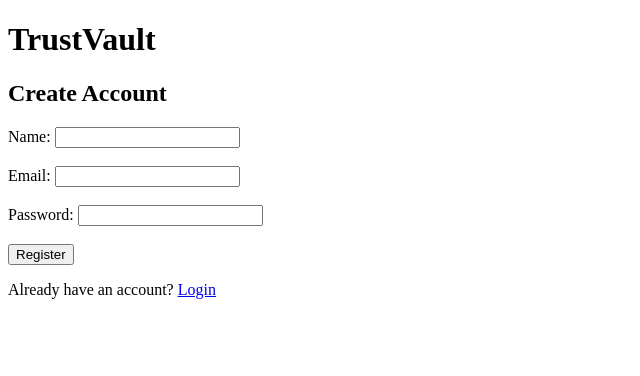
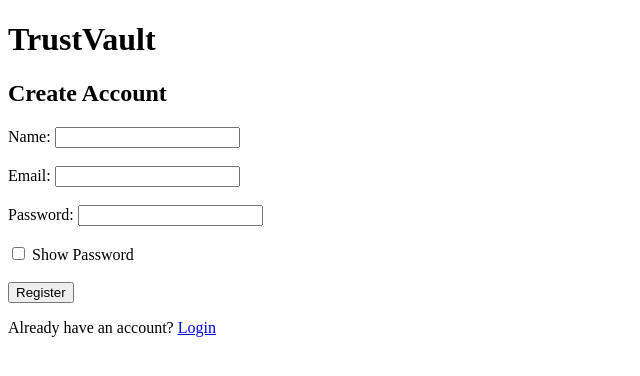
Before and after one commit to sravanalakshmikotari/TrustVault, a Flask app: page /register in a window 1280 px wide. Shown: the top 376 px of the page, without its empty margins (0-640 px from the left). Run offline with Flask 3, Linux system fonts and the light colour scheme; some libraries are stand-ins or nearby versions.

Commit message:
Update password reset pages

```diff
--- a/app.py
+++ b/app.py
@@ -1,6 +1,8 @@
 
 import os
 import uuid
+import smtplib
+from email.message import EmailMessage
 
 from flask import (
     Flask, render_template, request, redirect,
@@ -14,6 +16,7 @@ from flask_login import (
 
 from flask_wtf.csrf import CSRFProtect
 from werkzeug.utils import secure_filename
+from itsdangerous import URLSafeTimedSerializer, SignatureExpired, BadSignature
 
 from models import db, User
 from document_model import Document, DocumentPermission, AuditLog
@@ -62,6 +65,54 @@ def allowed_file(filename):
         "." in filename
         and filename.rsplit(".", 1)[1].lower() in ALLOWED_EXTENSIONS
     )
+
+
+def create_reset_token(email):
+    serializer = URLSafeTimedSerializer(app.config["SECRET_KEY"])
+    return serializer.dumps(email, salt="password-reset")
+
+
+def verify_reset_token(token):
+    serializer = URLSafeTimedSerializer(app.config["SECRET_KEY"])
+    try:
+        return serializer.loads(
+            token,
+            salt="password-reset",
+            max_age=1800
+        )
+    except (SignatureExpired, BadSignature):
+        return None
+
+
+def send_reset_email(user, token):
+    mail_server = os.environ["MAIL_SERVER"]
+    mail_port = int(os.environ.get("MAIL_PORT", 587))
+    mail_username = os.environ["MAIL_USERNAME"]
+    mail_password = os.environ["MAIL_PASSWORD"]
+
+    reset_url = url_for(
+        "reset_password",
+        token=token,
+        _external=True
+    )
+
+    message = EmailMessage()
+    message["Subject"] = "TrustVault Password Reset"
+    message["From"] = mail_username
+    message["To"] = user.email
+
+    message.set_content(
+        f"Hello {user.name},\n\n"
+        f"Use this link to reset your TrustVault password:\n"
+        f"{reset_url}\n\n"
+        "This link expires in 30 minutes.\n"
+        "If you did not request this, ignore this email."
+    )
+
+    with smtplib.SMTP(mail_server, mail_port) as server:
+        server.starttls()
+        server.login(mail_username, mail_password)
+        server.send_message(message)
 
 
 @app.route("/")
@@ -113,6 +164,57 @@ def login():
         flash("Invalid email or password.")
 
     return render_template("login.html")
+
+
+@app.route("/forgot-password", methods=["GET", "POST"])
+def forgot_password():
+    if request.method == "POST":
+        email = request.form.get("email", "").strip().lower()
+        user = User.query.filter_by(email=email).first()
+
+        if user:
+            token = create_reset_token(user.email)
+            try:
+                send_reset_email(user, token)
+            except Exception:
+                app.logger.exception("Password reset email failed")
+
+        flash("If the account exists, a password reset email has been sent.")
+        return redirect(url_for("login"))
+
+    return render_template("forgot_password.html")
+
+
+@app.route("/reset-password/<token>", methods=["GET", "POST"])
+def reset_password(token):
+    email = verify_reset_token(token)
+
+    if not email:
+        flash("Reset link is invalid or expired.")
+        return redirect(url_for("forgot_password"))
+
+    user = User.query.filter_by(email=email).first()
+
+    if not user:
+        flash("Account not found.")
+        return redirect(url_for("forgot_password"))
+
+    if request.method == "POST":
+        password = request.form.get("password", "")
+        confirm_password = request.form.get("confirm_password", "")
+
+        if len(password) < 12:
+            flash("Password must be at least 12 characters.")
+        elif password != confirm_password:
+            flash("Passwords do not match.")
+        else:
+            user.set_password(password)
+            db.session.commit()
+
+            flash("Password reset successful. Please login.")
+            return redirect(url_for("login"))
+
+    return render_template("reset_password.html")
 
 
 @app.route("/dashboard")
@@ -444,5 +546,6 @@ def logout():
     logout_user()
     return redirect(url_for("login"))
 
+
 if __name__ == "__main__":
     app.run(debug=False)
--- a/templates/register.html
+++ b/templates/register.html
@@ -1,4 +1,3 @@
-
 <!DOCTYPE html>
 <html>
 <head>
@@ -26,12 +25,25 @@
         <br><br>
 
         <label>Password:</label>
-        <input type="password" name="password" minlength="12" required>
+        <input type="password" id="password" name="password"
+               minlength="12" required>
+        <br><br>
+
+        <input type="checkbox" id="showPassword"
+               onclick="togglePassword()">
+        <label for="showPassword">Show Password</label>
         <br><br>
 
         <button type="submit">Register</button>
     </form>
 
     <p>Already have an account? <a href="/login">Login</a></p>
+
+    <script>
+        function togglePassword() {
+            const password = document.getElementById("password");
+            password.type = password.type === "password" ? "text" : "password";
+        }
+    </script>
 </body>
 </html>
```
Also changed, not shown: templates/forgot_password.html (added, +20 -0 lines), templates/login.html (+15 -2 lines), templates/reset_password.html (added, +47 -0 lines).
